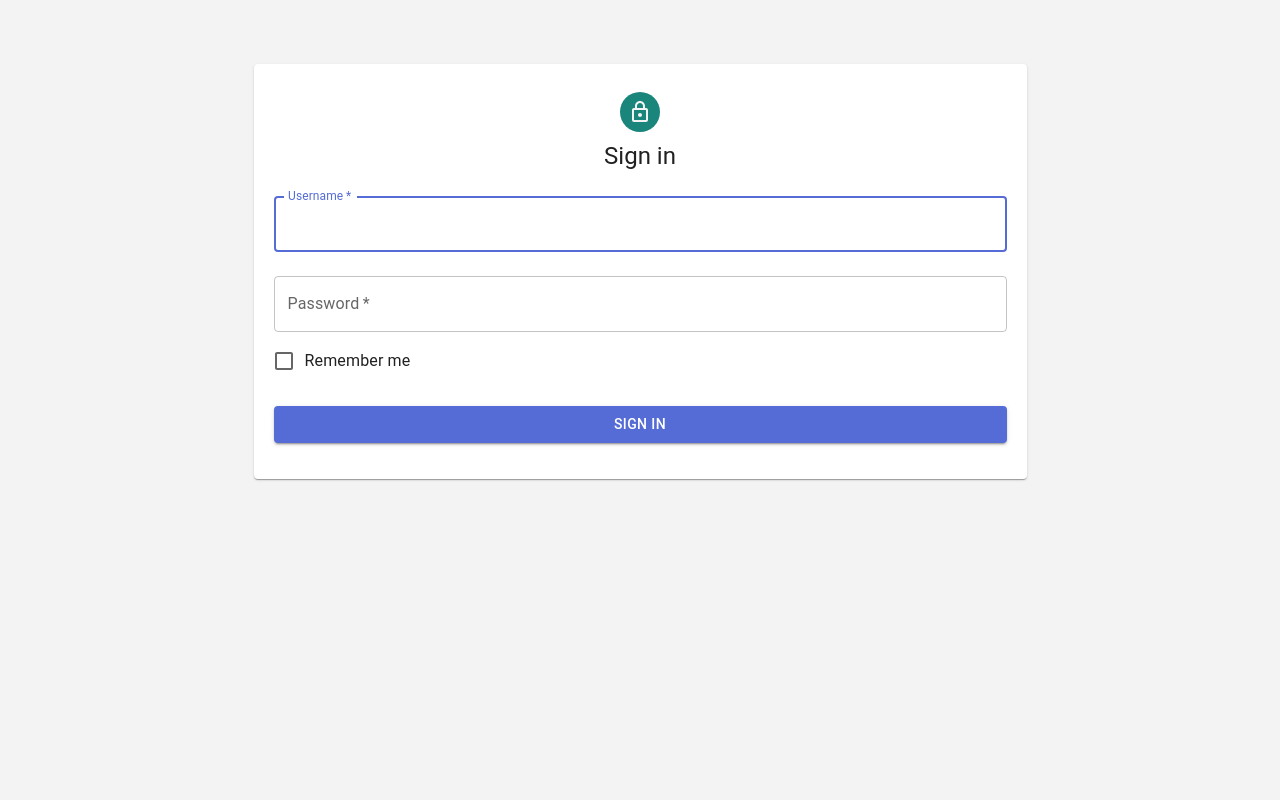
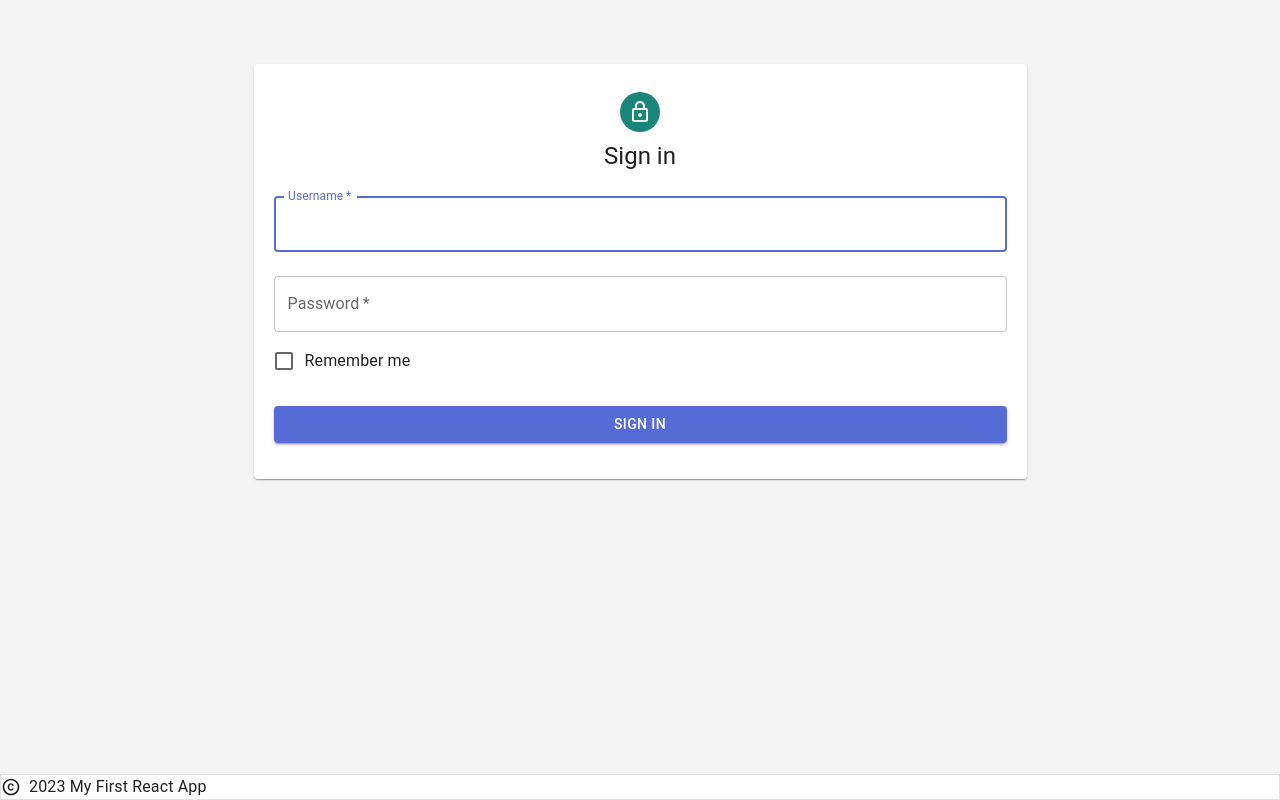
Before and after one commit to khaiyuan98/my-first-react-app, a React (Create React App) app: page /login in a window 1280 px wide. Built offline with nearby package versions, Linux system fonts and the light colour scheme.

Commit message:
Added Footer

```diff
--- a/src/App.js
+++ b/src/App.js
@@ -14,6 +14,7 @@ import PersistLogin from './components/Auth/PersistLogin';
 import { PageNotFound } from './pages/ErrorPages/PageNotFound';
 import RequireRole from './components/Auth/RequireRole';
 import { UsersPage } from './pages/Admin/UsersPage';
+import { MyFooter } from './components/Layouts/MyFooter';
 
 
 function App() {
@@ -57,6 +58,7 @@ function App() {
             </Route>
           </Route>
         </Routes>
+        <MyFooter />
       </BrowserRouter>
     </ThemeProvider >
   );
--- /dev/null
+++ b/src/components/Layouts/MyFooter.js
@@ -0,0 +1,31 @@
+import { Box, Paper, Stack, Typography } from '@mui/material';
+import CopyrightIcon from '@mui/icons-material/Copyright';
+
+export const MyFooter = () => {
+  return (
+    <Box
+     sx={{
+        marginTop: 'calc(10%https://localhost:3000/)',
+     }}
+    >
+      <Paper
+        sx={{
+          position: 'fixed',
+          bottom: 0,
+          width: '100%',
+        }}
+        component='footer'
+        variant='outlined'
+        square
+        elevation={1}
+      >
+        <Stack direction="row" alignItems="center" gap={1}>
+          <CopyrightIcon fontSize="small" />
+          <Typography variant="body1">
+            {new Date().getFullYear()} My First React App
+          </Typography>
+        </Stack>
+      </Paper>
+    </Box>
+  );
+};
```
